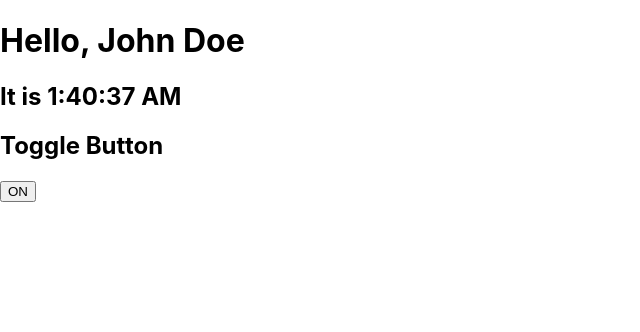
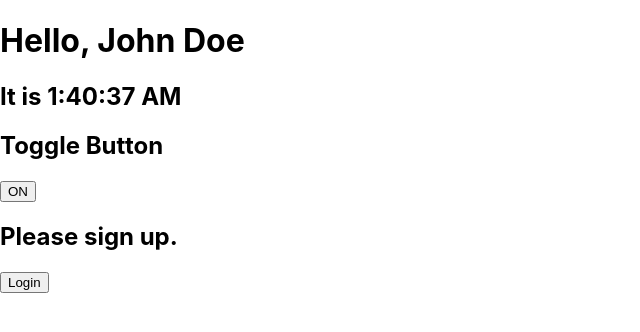
Before and after one commit to LihuaFirst/react-app-playground, a React (Create React App) app: page / in a window 1280 px wide. Shown: the top 332 px of the page, without its empty margins (0-640 px from the left). Built offline with nearby package versions, Linux system fonts and the light colour scheme.

Commit message:
conditional rendering

```diff
--- a/src/App.js
+++ b/src/App.js
@@ -1,8 +1,9 @@
 import React from 'react';
 import logo from './logo.svg';
 import './App.css';
+import { is } from '@babel/types';
 
-
+/* Components and Props */
 class Clock extends React.Component {
   constructor(props) {
     super(props);
@@ -31,7 +32,7 @@
     )
   }
 }
-
+/* States and Lifecycle, Handling Event  */
 class Toggle extends React.Component {
   constructor(props) {
     super(props);
@@ -59,8 +60,73 @@
   }
 }
 
+/* Conditional Rendering */
+function UserGreeting(props) {
+  return <h2>Welcome back!</h2>;
+}
+
+function GuestGreeting(props) {
+  return <h2>Please sign up.</h2>
+}
+
+function Greeting(props) {
+  const isLoggedIn = props.isLoggedIn;
+  if(isLoggedIn) {
+    return <UserGreeting />;
+  }
+  return <GuestGreeting />;
+}
+function LoginButton(props) {
+  return (
+    <button onClick={props.onClick}>
+      Login
+    </button>
+  );
+}
+function LogoutButton(props) {
+  return (
+    <button onClick={props.onClick}>
+      Logout
+    </button>
+  );
+}
+
 class LoginControl extends React.Component {
+  constructor(props) {
+    super(props);
+    this.state = {isLoggedIn: false};
 
+    this.handleLoginClick = this.handleLoginClick.bind(this);
+    this.handleLogoutClick = this.handleLogoutClick.bind(this);
+
+  }
+
+  handleLoginClick() {
+    this.setState({isLoggedIn: true});
+  }
+
+  handleLogoutClick() {
+    this.setState({isLoggedIn: false});
+  }
+
+  render() {
+    const isLoggedIn = this.state.isLoggedIn;
+    let button;
+
+    if(isLoggedIn) {
+      button = <LogoutButton onClick={this.handleLogoutClick} />;
+    } else {
+      button = <LoginButton onClick={this.handleLoginClick} />;
+    }
+
+    return (
+      <div>
+        <Greeting isLoggedIn={isLoggedIn} />
+        {button}
+      </div>
+    );
+
+  }
 }
 
 function App() {
@@ -78,6 +144,7 @@
         <h1>Hello, {formateName(user)}</h1>
         <Clock />
         <Toggle />
+        <LoginControl></LoginControl>
       </div>
 
   );
```
